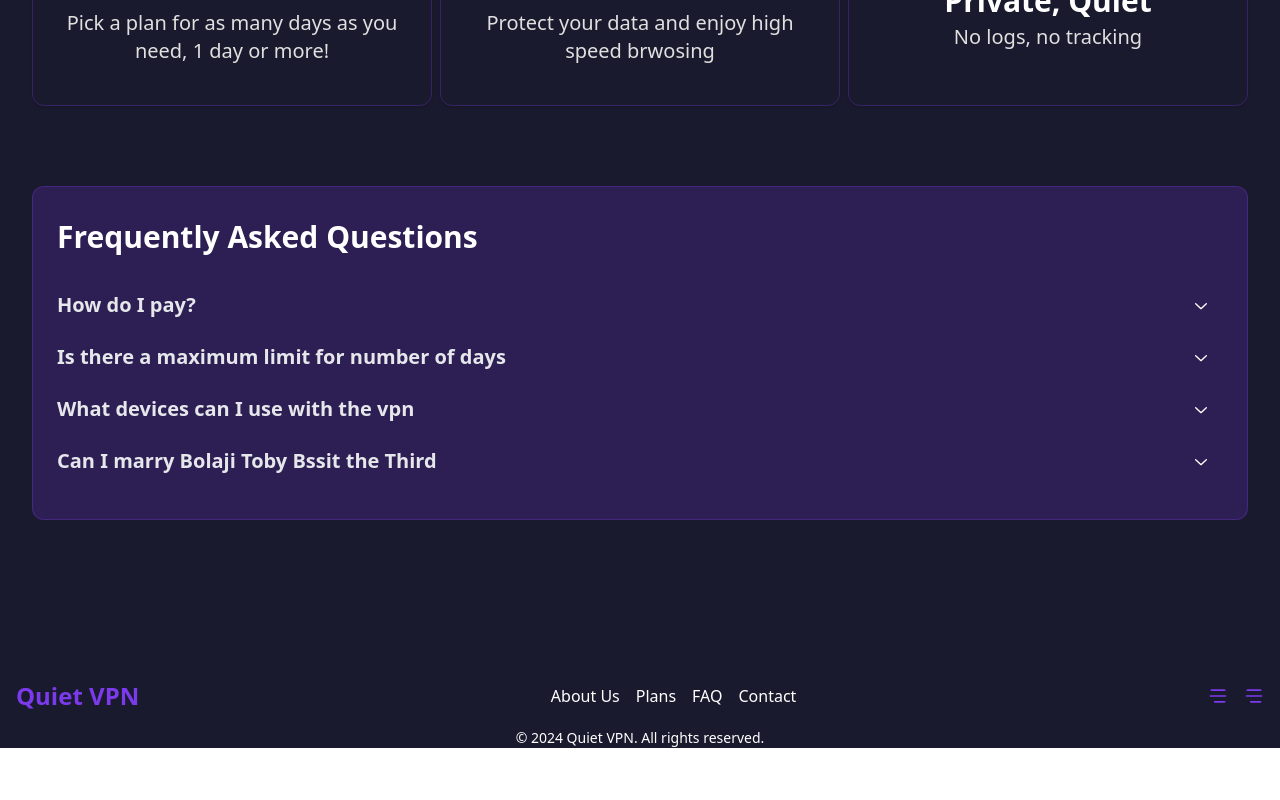
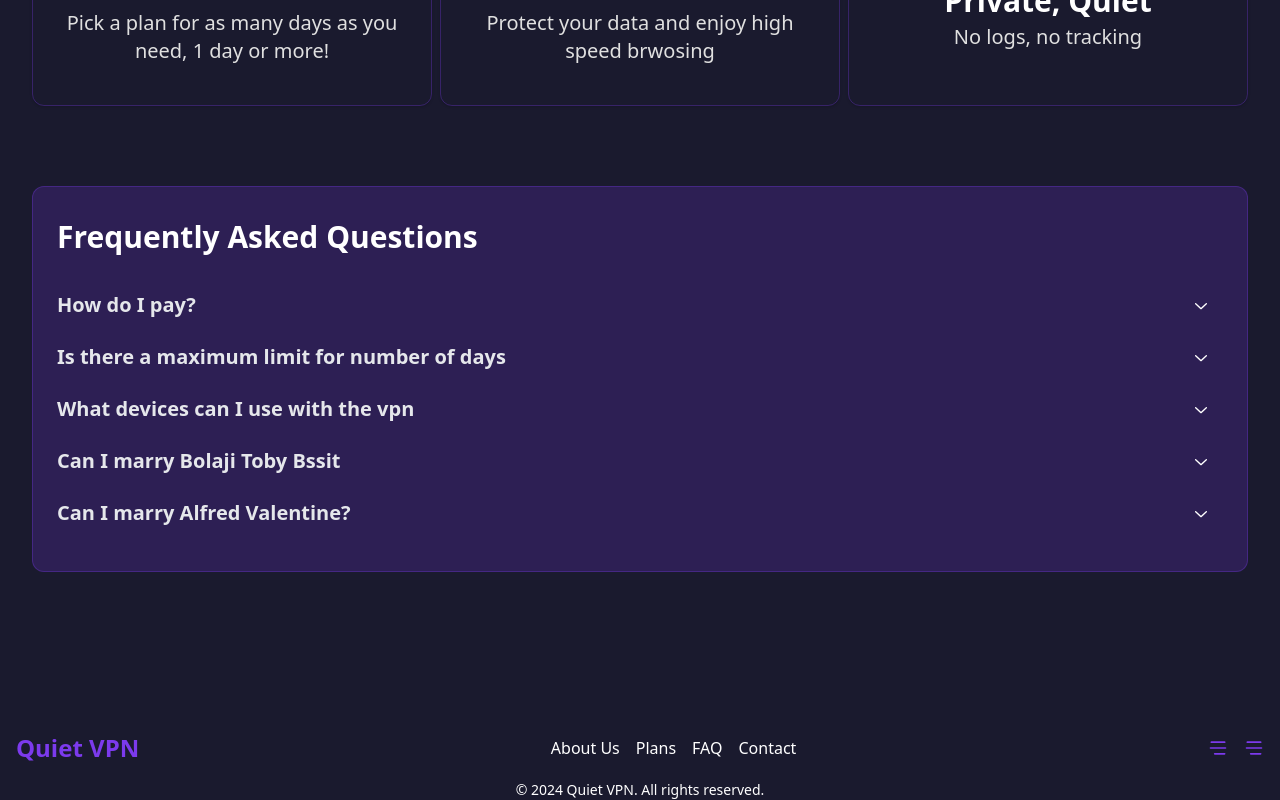
Before and after one commit to Toby16/quiet_vpn_frontend, a React (Vite) app: page /home in a window 1280 px wide. Shown: the part 928-1728 px from the top of the page. Before the commit the page ends 1676 px from the top, so only its background shows below. Built offline with nearby package versions, Linux system fonts and the light colour scheme.

Commit message:
faq update

```diff
--- a/src/pages/HomePage.jsx
+++ b/src/pages/HomePage.jsx
@@ -96,10 +96,11 @@ const HomePage = () => {
             </p>
             {
               [
-                { Q: "How do I pay?", A: "gimme all your moneyy aaahahahahahaha" },
-                { Q: "Is there a maximum limit for number of days", A: "gimme all your moneyy aaahahahahahaha" },
-                { Q: "What devices can I use with the vpn", A: "gimme all your moneyy aaahahahahahaha" },
-                { Q: "Can I marry Bolaji Toby Bssit the Third", A: "Only if you pay $10,000 per days with him" },
+                { Q: "How do I pay?", A: "We are parnters with flutterwave, your transactions will be fast and secure" },
+                { Q: "Is there a maximum limit for number of days", A: "NO there is no limit" },
+                { Q: "What devices can I use with the vpn", A: "You can use the vpn service on all dvviced" },
+                { Q: "Can I marry Bolaji Toby Bssit", A: "Only if you pay $10,000 per days with him" },
+                { Q: "Can I marry Alfred Valentine?", A: "NO I'm married to Jesus" },
               ].map((item, index) => (
                 <QuestionCard
                   key={index}
```
